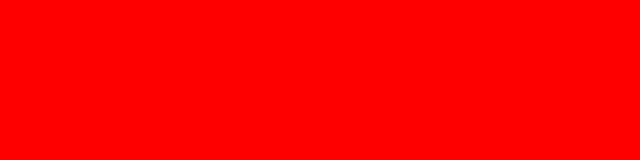
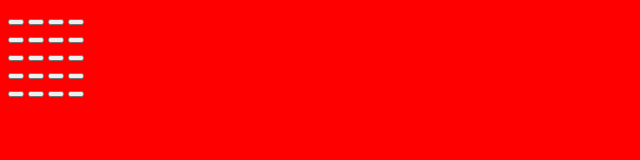
Before and after one commit to chriskokc/calculator-web, a plain HTML site: page index.html in a window 1280 px wide. Shown: the whole page, without its empty margins (0-640 px from the left). Drawn offline with Linux system fonts and the light colour scheme.

Commit message:
gave a basic structure to the webpage.

```diff
--- a/index.html
+++ b/index.html
@@ -8,6 +8,49 @@
     <link rel="stylesheet" href="./style.css">
 </head>
 <body>
+    <nav>
+        <a href="#" class="nav__logo"></a>
+        <a href="#" class="nav__formula-link"></a>
+    </nav>
+    <main>
+        <div class="calculator">
+            <div class="calculator__display"></div>
+            <div class="calculator__container">
+                <div class="calculator__keypads">
+                    <div class="calculator__first-row">
+                        <button></button>
+                        <button></button>
+                        <button></button>
+                        <button></button>
+                    </div>
+                    <div class="calculator__second-row">
+                        <button></button>
+                        <button></button>
+                        <button></button>
+                        <button></button>
+                    </div>
+                    <div class="calculator__third-row">
+                        <button></button>
+                        <button></button>
+                        <button></button>
+                        <button></button>
+                    </div>
+                    <div class="calculator__forth-row">
+                        <button></button>
+                        <button></button>
+                        <button></button>
+                        <button></button>
+                    </div>
+                    <div class="calculator__fifth-row">
+                        <button></button>
+                        <button></button>
+                        <button></button>
+                        <button></button>
+                    </div>
 
+                </div>
+            </div>
+        </div>
+    </main>
 </body>
 </html>
```
